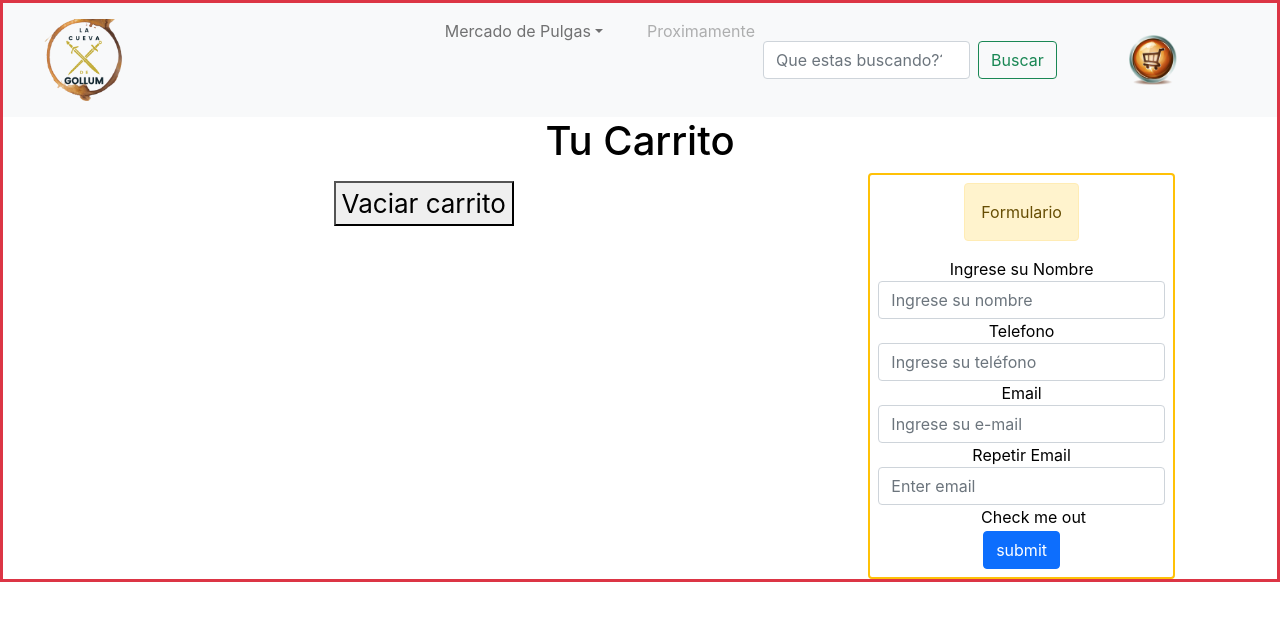
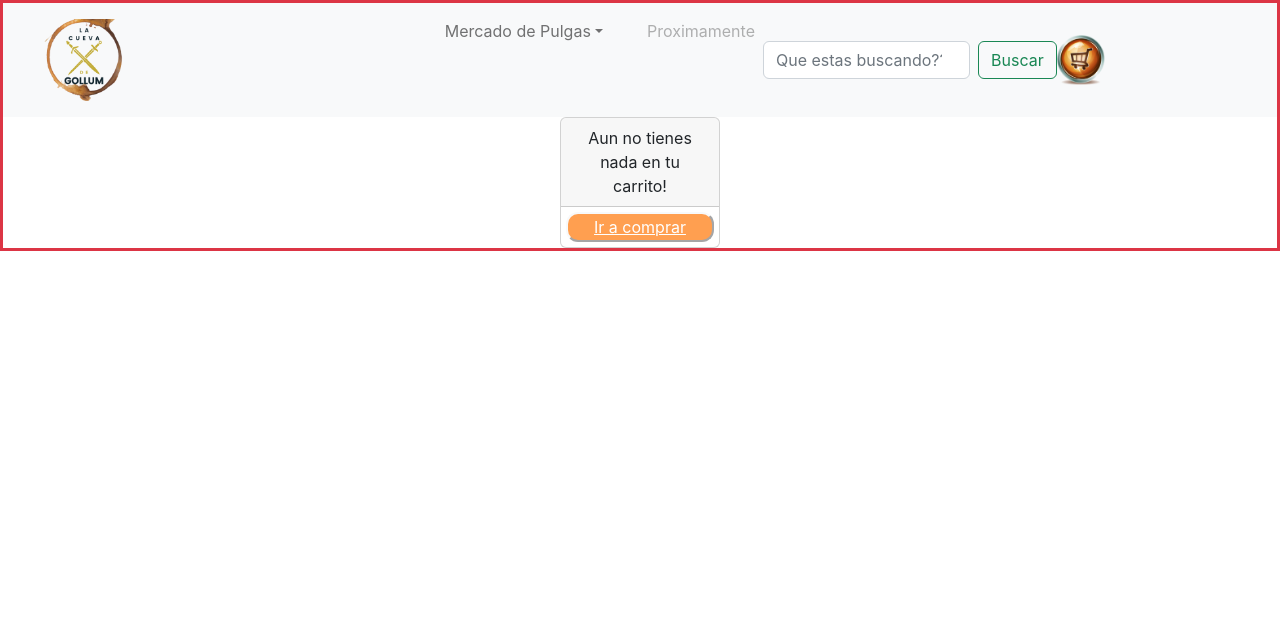
Before and after one commit to Belensch/ReactJs-ProyectoEcommerce, a React (Vite) app: page /cart in a window 1280 px wide. Shown: the top 620 px of the page. Built offline with nearby package versions, Linux system fonts and the light colour scheme.

Commit message:
id de compra

```diff
--- a/package.json
+++ b/package.json
@@ -8,8 +8,10 @@
         "preview": "vite preview"
     },
     "dependencies": {
+        "bootstrap": "^5.2.0",
         "firebase": "^9.9.2",
         "react": "^18.0.0",
+        "react-bootstrap": "^2.5.0",
         "react-dom": "^18.0.0",
         "react-router-dom": "^6.3.0"
     },
--- a/src/App.jsx
+++ b/src/App.jsx
@@ -5,7 +5,9 @@ import ItemDetailContainer from './components/containers/ItemDetailContainer/Ite
 import Cart from './components/containers/Cart/cart'
 import { useState } from 'react'
 import './App.css'
+import 'bootstrap/dist/css/bootstrap.min.css'
 import CartContextProvider from './context/CartContext'
+
 
 
 
--- a/src/components/containers/Cart/cart.jsx
+++ b/src/components/containers/Cart/cart.jsx
@@ -1,6 +1,9 @@
-import { addDoc, collection, docs, documentId, getDocs, getFirestore, query, where, writeBatch } from "firebase/firestore"
+import { addDoc, collection, documentId, getDocs, getFirestore, query, where, writeBatch } from "firebase/firestore"
 import { useState } from "react"
+import { Link } from "react-router-dom"
 import { useCartContext } from "../../../context/CartContext"
+import { Card, Row } from "react-bootstrap"
+import CardHeader from "react-bootstrap/esm/CardHeader"
 
 const Cart = () => {
     const [ id, setId ] = useState('')
@@ -24,14 +27,14 @@ const Cart = () => {
         const order = {}
         order.buyer = formData
 
-        order.productoss = cartList.map(prod => {
+        order.productos = cartList.map(prod => {
             return {
                 product: prod.name,
                 id: prod.id,
                 price: prod.price
             }
         })
-
+        order.date = new Date()
         order.total = precioTotal()
 
         // guardar la orden en la base de datos
@@ -88,11 +91,27 @@ const Cart = () => {
 
 
   return (
+    <>
+    {id !== '' &&
+    <div>
+        <Card className="text-center mx-auto" syle={{width: '20rem' , borderRadius:"12px"}}>
+        <CardHeader style={{ backgroundColor: "#FF9F50", color: "white"}}>¡COMPRA EXITOSA!</CardHeader>
+        <Card.Text> {`Tu numero de orden es: ${id}`}</Card.Text>
+        </Card>
+        <br/>
+    </div>
+    }
+    {cartList.length === 0?
+    <Card className="text-center mx-auto" style={{ width: '10rem' }}>
+        <CardHeader> Aun no tienes nada en tu carrito!</CardHeader>
+        <button className="btn-outline-light" style={{ borderRadius:"12px", backgroundColor: "#FF9F50", color: "white", margin:"5px", outlineColor:"white" }}><Link to="/" style={{  color: "white" }}>Ir a comprar</Link> </button>
+    </Card>
+    :
 
     <div className="row">
       <h1> Tu Carrito </h1>
          <div className="col-8">
-         {id.length > 0 && <h2>El id de la orden es:  {id}</h2> }
+         {/*id.length > 0 && <h2>El id de la orden es:  {id}</h2> */}
              <div  className="w-100">
               {cartList.map (productos =>(
                 <div key={productos.id}>
@@ -107,8 +126,11 @@ const Cart = () => {
         </div>
 
         <div>
+            <Card className="text-center mx-auto" style={{ width: '10rem' }}>
+                    <CardHeader>TOTAL</CardHeader>
         <h6>  { precioTotal() !== 0 && `Precio Total: ${ precioTotal() }`} </h6>
-        <button onClick={vaciarCarrito}>Vaciar carrito</button>
+        </Card>
+        <button  className="btn-outline-light" onClick={vaciarCarrito} style={{ borderRadius:"12px", backgroundColor: "#FF9F50", color: "white", margin:"5px", outlineColor:"white" }}>Vaciar carrito</button>
                 </div>
             </div>
               <div className="col-4">
@@ -168,13 +190,13 @@ const Cart = () => {
 
                         <label className="form-check-label" htmlFor="exampleCheck1">Check me out</label>
                     </div>
-                    <button type="submit" className="btn btn-primary">submit</button>
+                    <button type="submit" className="btn btn-primary">COMPRAR</button>
 
                 </form>
             </div>
         </div>
-
-
+}
+</>
   )
 }
 
```
Also changed, not shown: 1 other file (tests, documents, lock files or other folders). Lines whose indentation alone changed are shown as unchanged.
